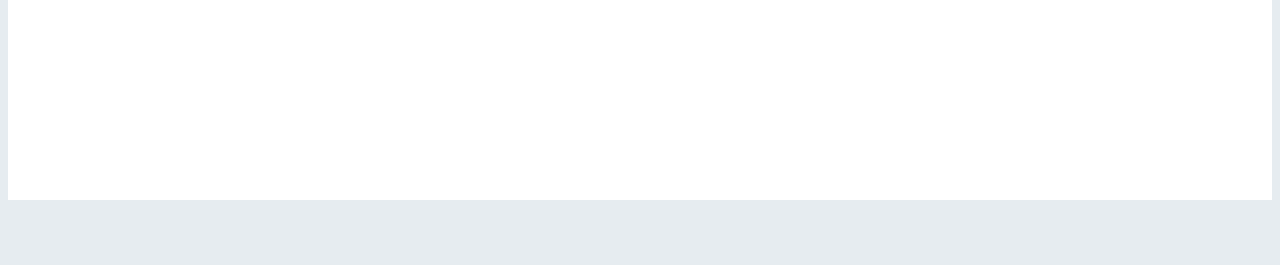
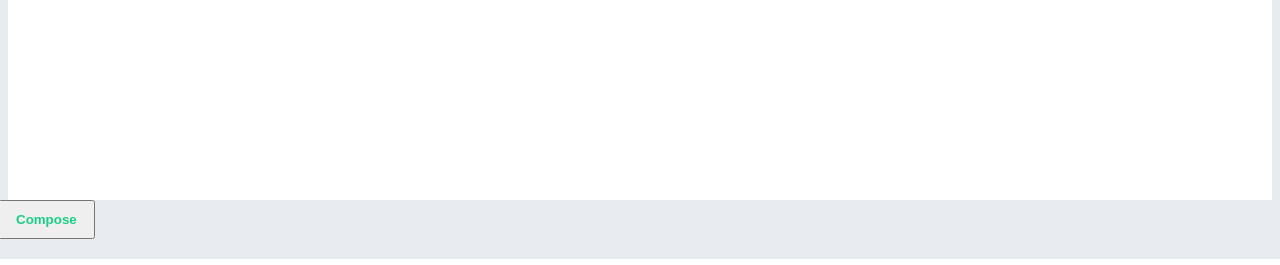
Before and after one commit to 0xae/myjournal, a Yii app: template views/home/index.php in a window 1280 px wide. Shown: the part 1165-1430 px from the top of the page. Run offline with PHP 8.4 and a stand-in for Yii, Linux system fonts and the light colour scheme; the template is opened without the code that fills it, so the values that code supplies are empty; some libraries are stand-ins or nearby versions.

Commit message:
working on stuff

```diff
--- a/views/home/index.php
+++ b/views/home/index.php
@@ -98,6 +98,24 @@ $this->title = 'My Journal';
     </div>
 
     <div class="col-md-3" id="mj-right-column">
+        <div class="mj-compose-btn" style="">
+            <button type="button" class="btn btn-default" data-toggle="modal" data-target="#composerModal">
+                <span class="fa fa-pencil"></span>
+                <strong>Compose</strong>
+            </button>
+        </div>
+
+        <?php
+        echo \Yii::$app->view->renderFile(
+            "@app/views/home/composer_modal.php",
+            [
+                "uploadModel" => $uploadModel,
+                "postModel" => $postModel,
+                "categoryData" => $categoryData
+            ]
+        );
+        ?>
+
         <?php
             echo \Yii::$app->view->renderFile(
                 "@app/views/home/twitch_plugin.php",
@@ -106,15 +124,3 @@ $this->title = 'My Journal';
         ?>
     </div>
 </div>
-
-
-<?php
-echo \Yii::$app->view->renderFile(
-    "@app/views/home/composer_modal.php",
-    [
-        "uploadModel" => $uploadModel,
-        "postModel" => $postModel,
-        "categoryData" => $categoryData
-    ]
-);
-?>
--- a/views/layouts/main.php
+++ b/views/layouts/main.php
@@ -146,8 +146,19 @@ body {
 }
 
 #mj-right-column {
-    margin-top: 65px;
+    /*margin-top: 65px;*/
     margin-left: -10px;
+}
+
+.mj-compose-btn {
+    margin-bottom: 20px;
+}
+
+.mj-compose-btn button {
+    padding: 10px;
+    padding-left: 16px;
+    padding-right: 16px;
+    color: #19CF86;
 }
 
 .mj-post {
```
